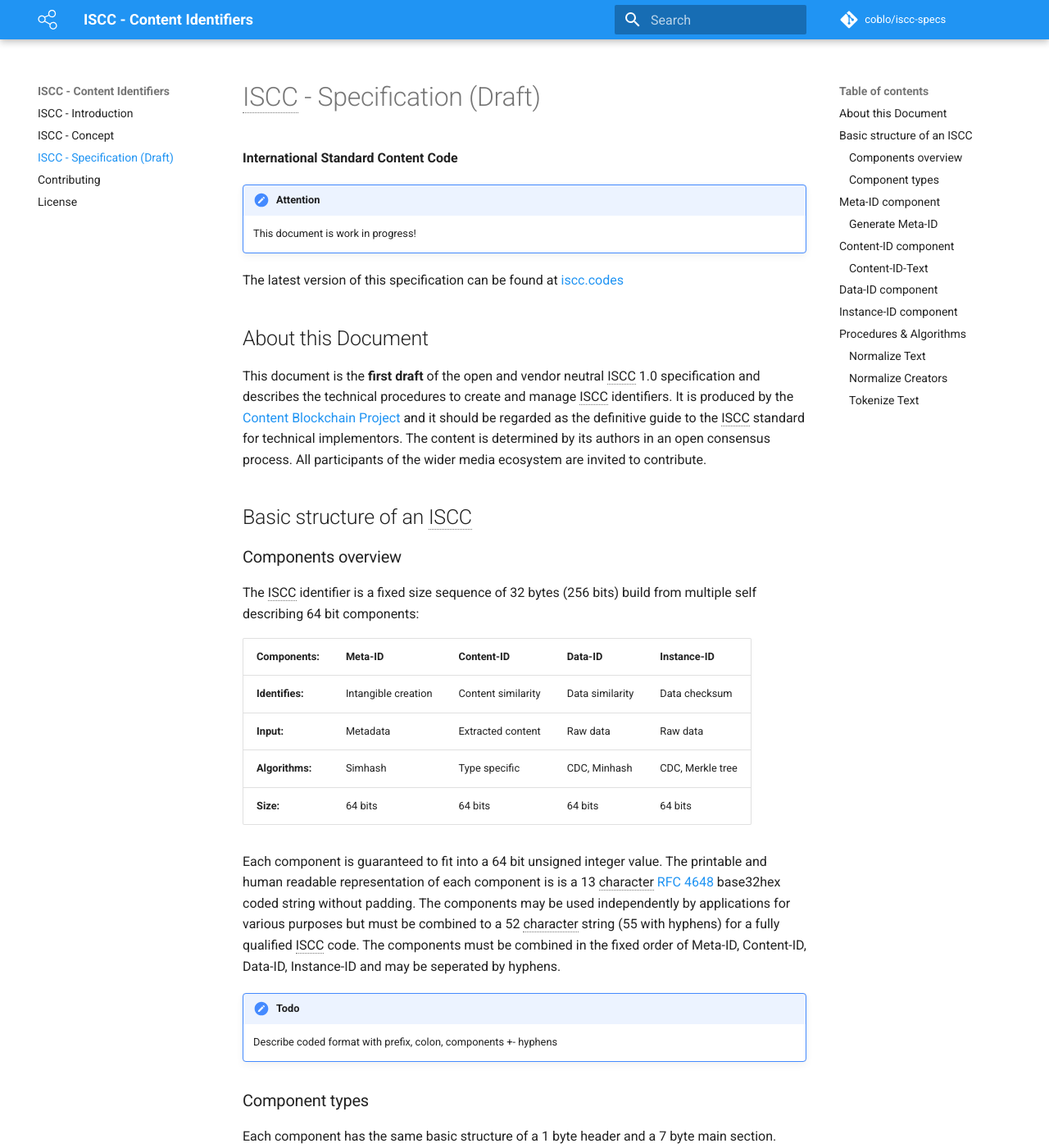
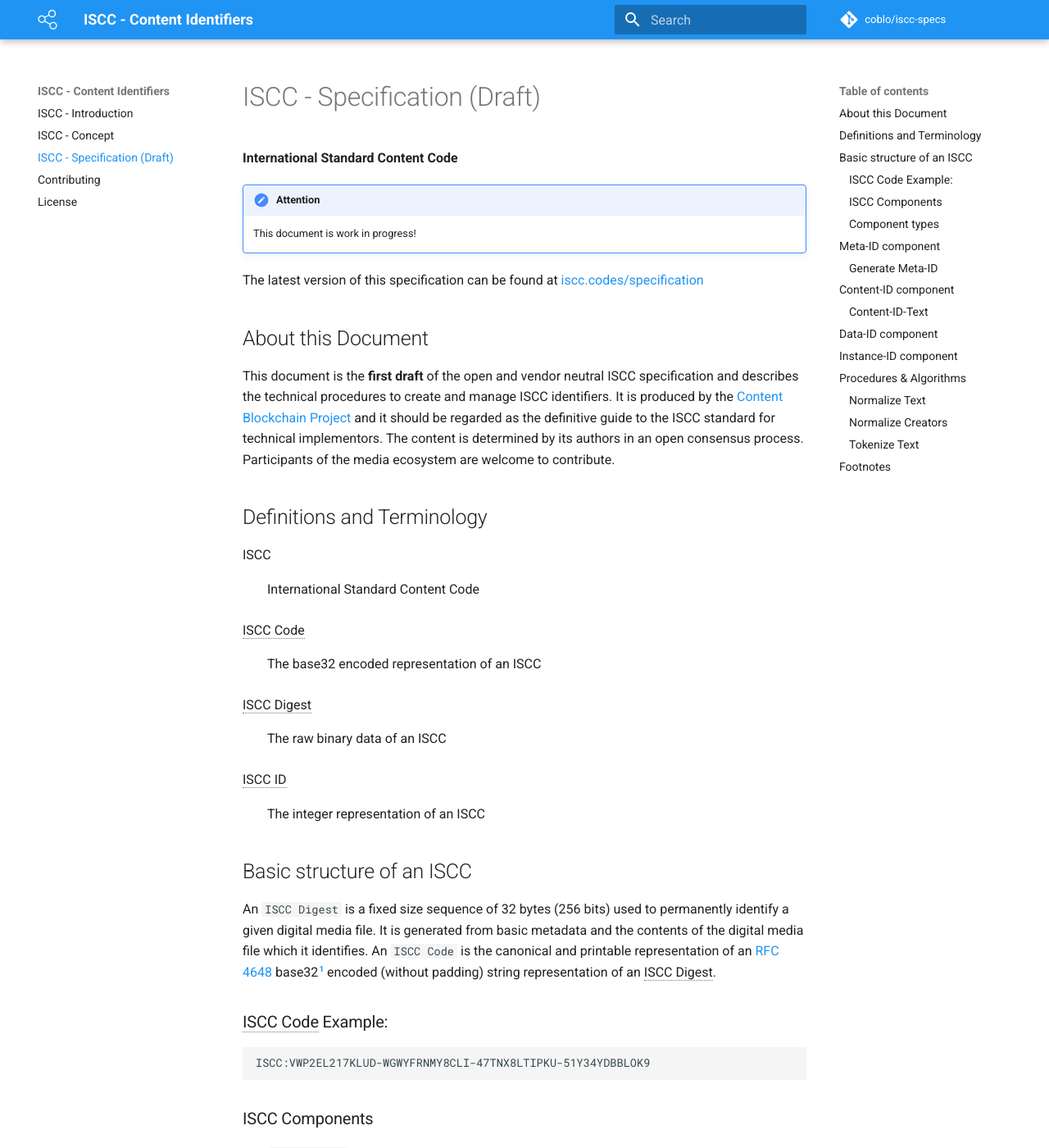
Before and after one commit to iscc/iscc-specs, an MkDocs documentation site: the page built from docs/specification.md, in a window 1280 px wide and 1400 px high. Shown: the whole window at 82% size. Built offline with MkDocs 1.6.1 and Material for MkDocs 9.7.7, drawn with Linux system fonts in a browser that asks for light colours; comment, search, counter and statistics services are not loaded; old or Windows-style settings are respelled for this version of MkDocs; some of the changed text lies outside the part shown.

Commit message:
More progress on specification

````diff
--- a/docs/specification.md
+++ b/docs/specification.md
@@ -1,3 +1,7 @@
+title: ISCC - Specification
+description: Draft Specification of International Standard Content Codes
+authors: Titusz Pan
+
 # ISCC - Specification (Draft)
 
 **International Standard Content Code**
@@ -6,178 +10,144 @@
 
     This document is work in progress!
 
-The latest version of this specification can be found at
-[iscc.codes](http://iscc.codes/specification/)
+The latest version of this specification can be found at [iscc.codes/specification](http://iscc.codes/specification/)
 
 ## About this Document
 
-This document is the **first draft** of the open and vendor neutral ISCC 1.0
-specification and describes the technical procedures to create and manage ISCC
-identifiers. It is produced by the
-[Content Blockchain Project](https://content-blockchain.org) and it should be
-regarded as the definitive guide to the ISCC standard for technical
-implementors. The content is determined by its authors in an open consensus
-process. All participants of the wider media ecosystem are invited to
+This document is the **first draft** of the open and vendor neutral ISCC specification and describes the technical procedures to create and manage ISCC
+identifiers. It is produced by the [Content Blockchain Project](https://content-blockchain.org) and it should be regarded as the definitive guide to the ISCC standard for technical implementors. The content is determined by its authors in an open consensus process. Participants of the media ecosystem are welcome to
 contribute.
+
+## Definitions and Terminology
+
+ISCC
+:	International Standard Content Code
+
+ISCC Code
+:	The base32 encoded representation of an ISCC
+
+ISCC Digest
+:	The raw binary data of an ISCC
+
+ISCC ID
+:	The integer representation of an ISCC
 
 ## Basic structure of an ISCC
 
-### Components overview
+An `ISCC Digest` is a fixed size sequence of 32 bytes (256 bits) used to permanently identify a given digital media file. It is generated from basic metadata and the contents of the digital media file which it identifies. An `ISCC Code` is the canonical and printable representation of an [RFC 4648](https://tools.ietf.org/html/rfc4648#section-6) base32[^base32] encoded (without padding) string representation of an ISCC Digest.
 
-The ISCC identifier is a fixed size sequence of 32 bytes (256 bits) build from
-multiple self describing 64 bit components:
+### ISCC Code Example:
+```
+ISCC:VWP2EL217KLUD-WGWYFRNMY8CLI-47TNX8LTIPKU-51Y34YDBBLOK9
+```
+
+### ISCC Components
+
+The `ISCC Digest` is build from multiple self describing 64 bit components:
 
 
 | Components:     | Meta-ID             | Content-ID         | Data-ID         | Instance-ID      |
-|:----------------|:--------------------|:-------------------|:----------------|:-----------------|
+| :-------------- | :------------------ | :----------------- | :-------------- | :--------------- |
 | **Identifies:** | Intangible creation | Content similarity | Data similarity | Data checksum    |
 | **Input:**      | Metadata            | Extracted  content | Raw data        | Raw data         |
 | **Algorithms:** | Simhash             | Type specific      | CDC, Minhash    | CDC, Merkle tree |
 | **Size:**       | 64 bits             | 64 bits            | 64 bits         | 64 bits          |
 
-Each component is guaranteed to fit into a 64 bit unsigned integer value. The
-printable and human readable representation of each component is is a 13
-character [RFC 4648](https://tools.ietf.org/html/rfc4648#section-7) base32hex
-coded string without padding. The components may be used independently by
-applications for various purposes but must be combined to a 52 character string
-(55 with hyphens) for a fully qualified ISCC code. The components must be
-combined in the fixed order of Meta-ID, Content-ID, Data-ID, Instance-ID and may
-be seperated by hyphens.
+Each component is guaranteed to fit into a 64 bit unsigned integer value. The components may be used independently by applications for various purposes but must be combined to a 52 character string (55 with hyphens) for a fully qualified `ISCC code`. The components must be combined in the fixed order of Meta-ID, Content-ID, Data-ID, Instance-ID and may be seperated by hyphens.
 
 !!! todo
 
     Describe coded format with prefix, colon, components +- hyphens
-
 ### Component types
 
-Each component has the same basic structure of a 1 byte header and a 7 byte main
-section. Each component can thus be fit into a 64-bit integer value. The
-header-byte of each component is subdivided into 2 nibbles (4 bits). The first
-nibble specifies the component type while the second nibble is component
-specific.
+Each component has the same basic structure of a 1 byte header and a 7 byte main section. Each component can thus be fit into a 64-bit integer value. The header-byte of each component is subdivided into 2 nibbles (4 bits). The first nibble specifies the component type while the second nibble is component specific.
 
 | Component     | Nibble-1 | Nibble-2                    | Byte |
-|:--------------|:---------|:----------------------------|:-----|
+| :------------ | :------- | :-------------------------- | :--- |
 | *Meta-ID*     | 0000     | 0000 - ISCC version (0)     | 0x00 |
 | *Content-ID*  | 0001     | 0000 - ContentType Text (0) | 0x10 |
 | *Data-ID*     | 0010     | 0000 - Reserved             | 0x20 |
 | *Instance-ID* | 0011     | 0000 - Reserved             | 0x30 |
 
-Content types
-
-
 ## Meta-ID component
 
-The Meta-ID is built from minimal and generic metadata of the content to be
-identified. An ISCC generating application must provide a `generate_meta_id`
-function thats accepts the following input fields:
+The Meta-ID is built from minimal and generic metadata of the content to be identified. An ISCC generating application must provide a `generate_meta_id` function thats accepts the following input fields:
 
-| Name       | Type    | Required | Description                                                                                       |
-|:-----------|:--------|:---------|:--------------------------------------------------------------------------------------------------|
-| *title*    | unicode | Yes      | The title of an intangible creation.                                                              |
-| *creators* | unicode | No       | One or more semicolon separated names of the original creators of the content.                    |
-| *extra*    | unicode | No       | A short statement that distinguishes this intangible creation from another one.                   |
+| Name       | Type    | Required | Description                              |
+| :--------- | :------ | :------- | :--------------------------------------- |
+| *title*    | unicode | Yes      | The title of an intangible creation.     |
+| *creators* | unicode | No       | One or more semicolon separated names of the original creators of the content. |
+| *extra*    | unicode | No       | A short statement that distinguishes this intangible creation from another one. |
 | version    | integer | No       | ISCC version number. Currently defaults to the only valid value of `1`. May change in the future. |
 
-The `generate_meta_id` function must return a valid base32hex encoded Meta-ID
-code.
+The `generate_meta_id` function must return a valid base32hex encoded Meta-ID code.
 
 ### Generate Meta-ID
 
-An ISCC generating application must follow these steps in given order to produce
-a stable Meta-ID:
+An ISCC generating application must follow these steps in given order to produce a stable Meta-ID:
 
-1. Apply Unicode standard
-   [Normalization Form KC (NFKC)](http://www.unicode.org/reports/tr15/#Norm_Forms)
-   separatly to all text input values.
+1. Apply Unicode standard [Normalization Form KC (NFKC)](http://www.unicode.org/reports/tr15/#Norm_Forms) separatly to all text input values.
 2. Trim each normalized input value to its first 128 characters.
 3. Apply [`normalize_text`](#normalize-text) to the trimmed `title` input value.
-4. Apply [`normalize_creators`](#normalize-creators) to the trimmed `creators`
-   input value.
+4. Apply [`normalize_creators`](#normalize-creators) to the trimmed `creators` input value.
 5. Apply [`normalize_text`](#normalize-text) to the trimmed `extra` input value.
 6. Concatenate the results of step 3, 4 and 5 in ascending order.
-7. Create a list of 4 character [n-grams](https://en.wikipedia.org/wiki/N-gram)
-   by sliding character-wise through the result of step 6.
-8. Encode each n-gram from step 7 to an utf-8 bytestring and calculate its
-   sha256 digest.
+7. Create a list of 4 character [n-grams](https://en.wikipedia.org/wiki/N-gram) by sliding character-wise through the result of step 6.
+8. Encode each n-gram from step 7 to an utf-8 bytestring and calculate its sha256 digest.
 9. Apply `simhash` to the list sha256 digests from step 8.
 10. Trim the resulting byte sequence to the first 7 bytes.
-11. Prepend the 1 byte component header according to component type and ISCC
-    version (e.g. `0x00`).
-12. Encode the resulting 8 byte sequence with base32 (no-padding) and return the
-    result.
+11. Prepend the 1 byte component header according to component type and ISCC version (e.g. `0x00`).
+12. Encode the resulting 8 byte sequence with base32 (no-padding) and return the result.
 
 
 ## Content-ID component
 
-The Content-ID has multiple subtypes, one for each GMT. The subtype is specified
-by the first 3 bits of the second nibble of the first byte. The last bit of the
-first byte is a flag that signifies if the C-ID applies to all GM-Type specific
-content or just to some part of it.
+The Content-ID has multiple subtypes, one for each GMT. The subtype is specified by the first 3 bits of the second nibble of the first byte. The last bit of the first byte is a flag that signifies if the C-ID applies to all GM-Type specific content or just to some part of it.
 
 | Generic Media Type | Nibble-2 Bits 0-3 |
-|:-------------------|:------------------|
+| :----------------- | :---------------- |
 | Text               | 000               |
 | Image              | 001               |
 | Audio              | 010               |
 
 ### Content-ID-Text
 
-The Content-ID-Text is build from the extracted plaintext content of an encoded
-media object. To build a stable C-ID-Text the plain text content must be
-extracted in a reproducable manner. To make this possible the plaintext content
-must be extracted with [Apache Tika v1.16](https://tika.apache.org/).
+The Content-ID-Text is build from the extracted plaintext content of an encoded media object. To build a stable C-ID-Text the plain text content must be extracted in a reproducable manner. To make this possible the plaintext content must be extracted with [Apache Tika v1.16](https://tika.apache.org/).
 
 ## Data-ID component
 
-The Data-ID is build from the raw encoded data of the content to be identified.
-An ISCC generating application must provide a `generate_data_id` function that
-accepts the raw encoded data as input. Generate a Data-ID by this procedure:
+The Data-ID is build from the raw encoded data of the content to be identified. An ISCC generating application must provide a `generate_data_id` function that accepts the raw encoded data as input. Generate a Data-ID by this procedure:
 
 1. Apply `chunk_data` to the raw encoded content data
 2. For each chunk calculate the sha256 digest
 3. Apply `minhash` with 256 permutations to the resulting list of digests
-4. Take the lowest bit from each minhash value and concatenate them to a 256
-   string
+4. Take the lowest bit from each minhash value and concatenate them to a 256 string
 5. Trim the resulting byte sequence to the first 7 bytes.
 6. Prepend the 1 byte component header (e.g. 0x20).
-7. Encode the resulting 8 byte sequence with base32 (no-padding and return the
-   result
+7. Encode the resulting 8 byte sequence with base32 (no-padding and return the result
 
 ## Instance-ID component
 
-The Instance-ID is built from the raw data file of the content to be identified.
-An ISCC generating application must provide a `generate_instance_id` function
-thats accepts the raw data file as input. Generate an Instance-ID by this
-procedure:
+The Instance-ID is built from the raw data file of the content to be identified. An ISCC generating application must provide a `generate_instance_id` function thats accepts the raw data file as input. Generate an Instance-ID by this procedure:
 
-1. Apply `chunk_data` to the raw encoded content data
-2. For each chunk calculate its sha256 digest
-3. Calculate the merkle root from the list sha256 digests (in order of chunks)
+1. Apply `chunk_data` to the raw encoded content data.
+2. For each chunk calculate its sha256 digest.
+3. Calculate the merkle root from the list sha256 digests (in order of chunks).
 4. Trim the resulting byte sequence to the first 7 bytes.
 5. Prepend the 1 byte component header (e.g. 0x30).
-6. Encode the resulting 8 byte sequence with base32 (no-padding) and return the
-   result.
+6. Encode the resulting 8 byte sequence with base32 (no-padding) and return the result.
 
 
 ## Procedures & Algorithms
 
 ### Normalize Text
 
-We define a text normalization function that is specific to our application. It
-takes unicode text as an input and returns *normalized* unicode text for futher
-algorithmic processing. We reference this function by the name `normalize_text`
-. The `normalize_text` function performs the following operations in the given
-order while each step works with the results of the previous operation:
+We define a text normalization function that is specific to our application. It takes unicode text as an input and returns *normalized* unicode text for futher algorithmic processing. We reference this function by the name `normalize_text`. The `normalize_text` function performs the following operations in the given order while each step works with the results of the previous operation:
 
-1. Decompose the input text by applying
-   [Unicode Normalization Form D (NFD)](http://www.unicode.org/reports/tr15/#Norm_Forms).
-2. Replace each group of one or more consecutive `Separator` characters
-   ([Unicode categories](https://en.wikipedia.org/wiki/Unicode_character_property)
-   Zs, Zl and Zp) with exactly one Unicode `SPACE` character (`U+0020`) .
+1. Decompose the input text by applying [Unicode Normalization Form D (NFD)](http://www.unicode.org/reports/tr15/#Norm_Forms).
+2. Replace each group of one or more consecutive `Separator` characters ([Unicode categories](https://en.wikipedia.org/wiki/Unicode_character_property) Zs, Zl and Zp) with exactly one Unicode `SPACE` character (`U+0020`) .
 3. Remove any leading or trailing `Seperator` characters.
-4. Remove each character that is not in one of the Unicode categories
-   `Seperator` , `Letter`, `Number` or `Symbol`.
+4. Remove each character that is not in one of the Unicode categories `Seperator` , `Letter`, `Number` or `Symbol`.
 5. Convert all characters to their lower case
 6. Re-Compose the text by applying `Unicode Normalization Form C (NFC)`.
 7. Return the resulting text
@@ -194,7 +164,11 @@ order while each step works with the results of the previous operation:
 
     Specify `tokenize_text` function
 
-*[ISCC]: International Standard Content Code
+*[ISCC Code]: Base32 encoded representation of an ISCC
+
+*[ISCC Digest]: Raw binary data of an ISCC
+
+*[ISCC ID]: Integer representation of an ISCC
 
 *[M-ID]: Meta-ID Component
 
@@ -207,3 +181,7 @@ order while each step works with the results of the previous operation:
 *[GMT]: Generic Media Type
 
 *[character]: A character is defined as one Unicode code point
+
+## Footnotes
+
+[^base32]: The final base encoding of this specification might change before version 1. Base32 was chosen because it is a widely accepted standard and has implementations in most popular programming languages. It is url save, case sensitive and encodes the ISCC octets to a fixed size alphanumeric string. The predictable size of the encoding is a property that we need for composition and decomposition of components without having to rely on a delimiter (hyphen) in the ISCC code representation. We might change to a non standard base62, mixed case encoding to create shorter ISCC codes before the final version 1 specification.
````
